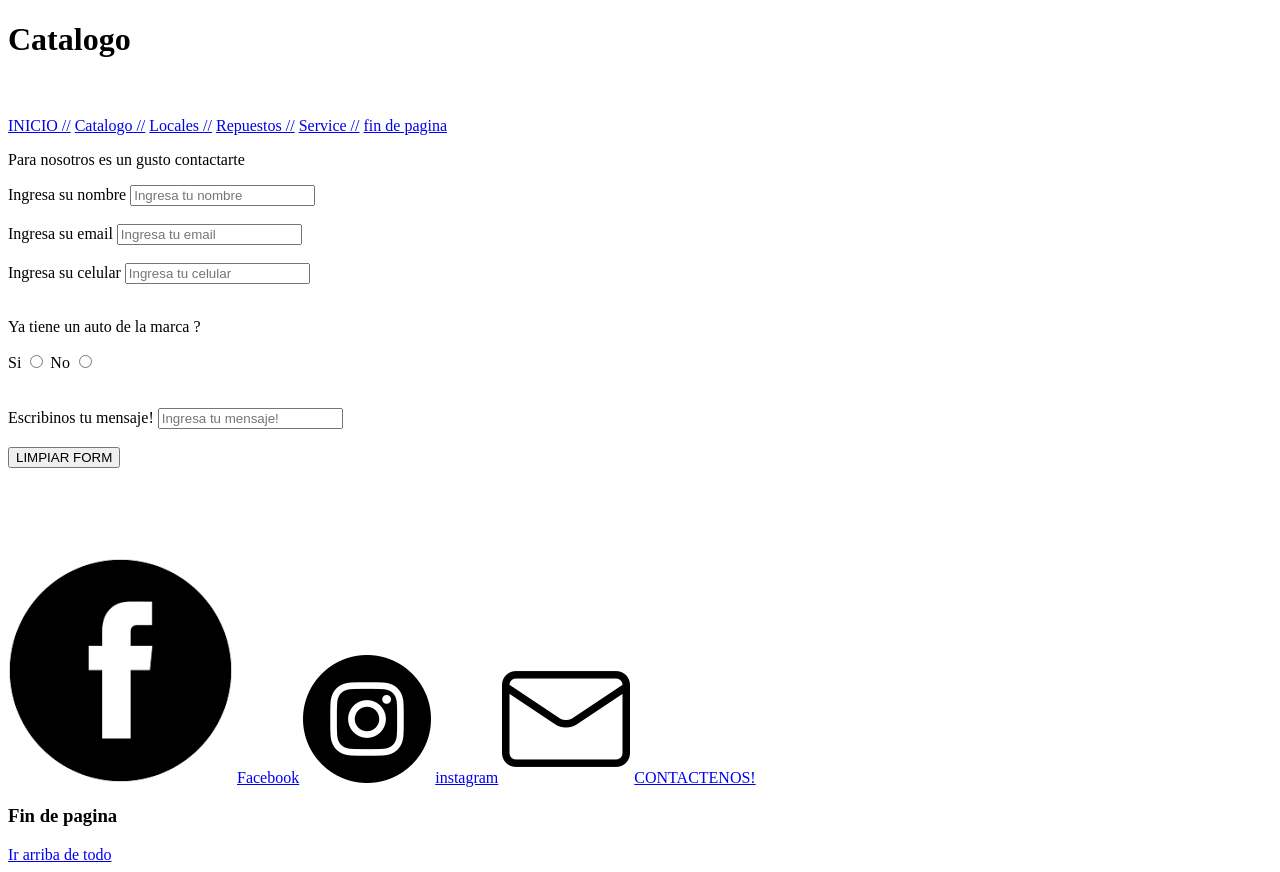
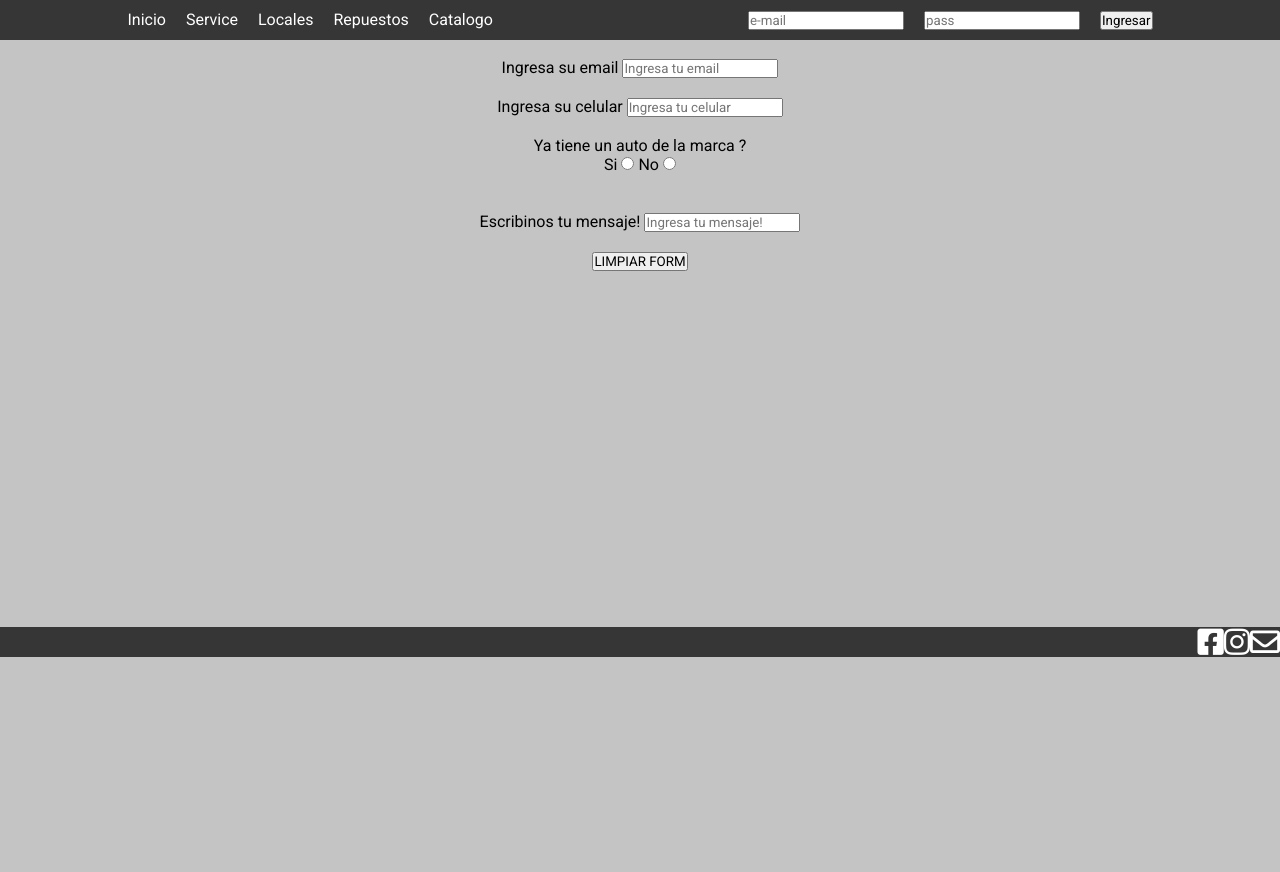
Before and after one commit to luecai/Proyecto2, a plain HTML site: page Proyecto 2/Paginas/Contacto.html in a window 1280 px wide. After the commit the page ends 800 px from the top, so only its background shows below. Drawn offline with Linux system fonts and the light colour scheme.

Commit message:
Add files via upload

```diff
--- a/Proyecto 2/Paginas/Contacto.html
+++ b/Proyecto 2/Paginas/Contacto.html
@@ -4,22 +4,49 @@
     <meta charset="UTF-8">
     <meta http-equiv="X-UA-Compatible" content="IE=edge">
     <meta name="viewport" content="width=device-width, initial-scale=1.0">
+    <!--G GONTS-->
+    <link href="https://fonts.googleapis.com/css2?family=Roboto:ital,wght@0,400;0,700;1,400&display=swap" rel="stylesheet">
+    <!--FONT AWESOME-->
+    <link rel="stylesheet" href="https://use.fontawesome.com/releases/v5.15.4/css/all.css" integrity="sha384-DyZ88mC6Up2uqS4h/KRgHuoeGwBcD4Ng9SiP4dIRy0EXTlnuz47vAwmeGwVChigm" crossorigin="anonymous">
+    <!-- CSS -->
+    <link rel="stylesheet" href="../Styles/stylesContacto.css">
     <title>Document</title>
 </head>
 <body>
     <header>
-        <h1>Catalogo</h1>
-        <br>
         <nav>
-            <h3 id="inicio"></h3>
-            <a href="../index.html">INICIO //</a>
-            <a href="./Catalogo.html">Catalogo //</a>
-            <a href="./Locales.html">Locales //</a>
-            <a href="./Repuestos.html">Repuestos //</a>
-            <a href="./Service.html">Service //</a>
-            <a href="#fin">fin de pagina</a>
+            <ul>
+                <li>
+                    <a href="../index.html">Inicio</a>
+                </li>
+                <li>
+                    <a href="../Paginas/Service.html">Service</a>
+                </li>
+                <li>
+                    <a href="../Paginas/Locales.html">Locales</a>
+                </li>
+                <li>
+                    <a href="../Paginas/Repuestos.html">Repuestos</a>
+                </li>
+                <li>
+                    <a href="../Paginas/Catalogo.html">Catalogo</a>
+                </li>
+            </ul>
+
+            <ul>
+                <li>
+                    <input type="text" name="" id="" placeholder="e-mail">
+                </li>
+                <li>
+                    <input type="password" name="" id="" placeholder="pass">
+                </li>
+                <li>
+                    <button>Ingresar</button>
+                </li>
+            </ul>
         </nav>
     </header>
+    <div class="contac">
     <p> Para nosotros es un gusto contactarte</p>
             <span>Ingresa su nombre</span>
             <input type="text" placeholder="Ingresa tu nombre">
@@ -50,15 +77,11 @@
             <br><br><br>
             <br><br>
             <br>
-
+        </div>
 </body>
 <footer>
-    <img src="../Pañol/ifb.png" alt="">
-    <a href="https://www.facebook.com">Facebook</a>
-    <img src="../Pañol/iig.png" alt="">
-    <a href="https://www.instagram.com">instagram</a>
-    <img src="../Pañol/isobre.png" alt="" href="./Paginas/Contacto.html">
-    <a href="../Paginas/Contacto.html">CONTACTENOS!</a>
-    <h3 id="fin"> Fin de pagina</h3><a href="#inicio">Ir arriba de todo</a>
+    <a href="https://www.facebook.com"><i class="fab fa-facebook-square"></i></a>
+    <a href="https://www.instagram.com"><i class="fab fa-instagram"></i></a>
+    <a href="../Paginas/Contacto.html"><i class="far fa-envelope"></i></a>
 </footer>
 </html>
--- /dev/null
+++ b/Proyecto 2/Styles/stylesContacto.css
@@ -0,0 +1,69 @@
+* {
+    margin: 0;
+    padding: 0;
+    box-sizing: border-box;
+    font-family: 'Roboto', sans-serif;
+}
+
+body {
+    background-color: #c4c4c4;
+}
+
+a {
+    text-decoration: none;
+    color: white;
+}
+
+/*------- Estilos HEADER ------------ */
+h1 {
+    text-align: center;
+}
+
+nav {
+    width: 100%;
+    display: flex;
+    position: fixed;
+    justify-content: space-around;
+    background-color: rgb(54, 54, 54);
+}
+
+ul {
+    display: flex;
+    /* border: 1px solid red; */
+}
+
+li {
+    list-style: none;
+    padding: 10px;
+}
+
+
+/*------- Estilos HEADER ------------ */
+
+/*------- Estilos MAIN ------------ */
+
+.contac{
+    text-align: center;
+    height: 627px;
+}
+
+
+
+/*------- Estilos MAIN ------------ */
+
+
+/* ------- FOOTER -------*/
+
+
+footer {
+    width: 100%;
+    display: flex;
+    background-color: rgb(54, 54, 54);
+    justify-content: right;
+}
+.fab, .far {
+    font-size: 30px;
+    color: white;
+    justify-content: right;
+}
+/* ------- FOOTER -------*/
```
Also changed, not shown: Proyecto 2/Paginas/Catalogo.html (+1 -1 lines), Proyecto 2/Paginas/Locales.html (+1 -1 lines), Proyecto 2/Paginas/Repuestos.html (+1 -1 lines), Proyecto 2/Paginas/Service.html (+1 -1 lines).
